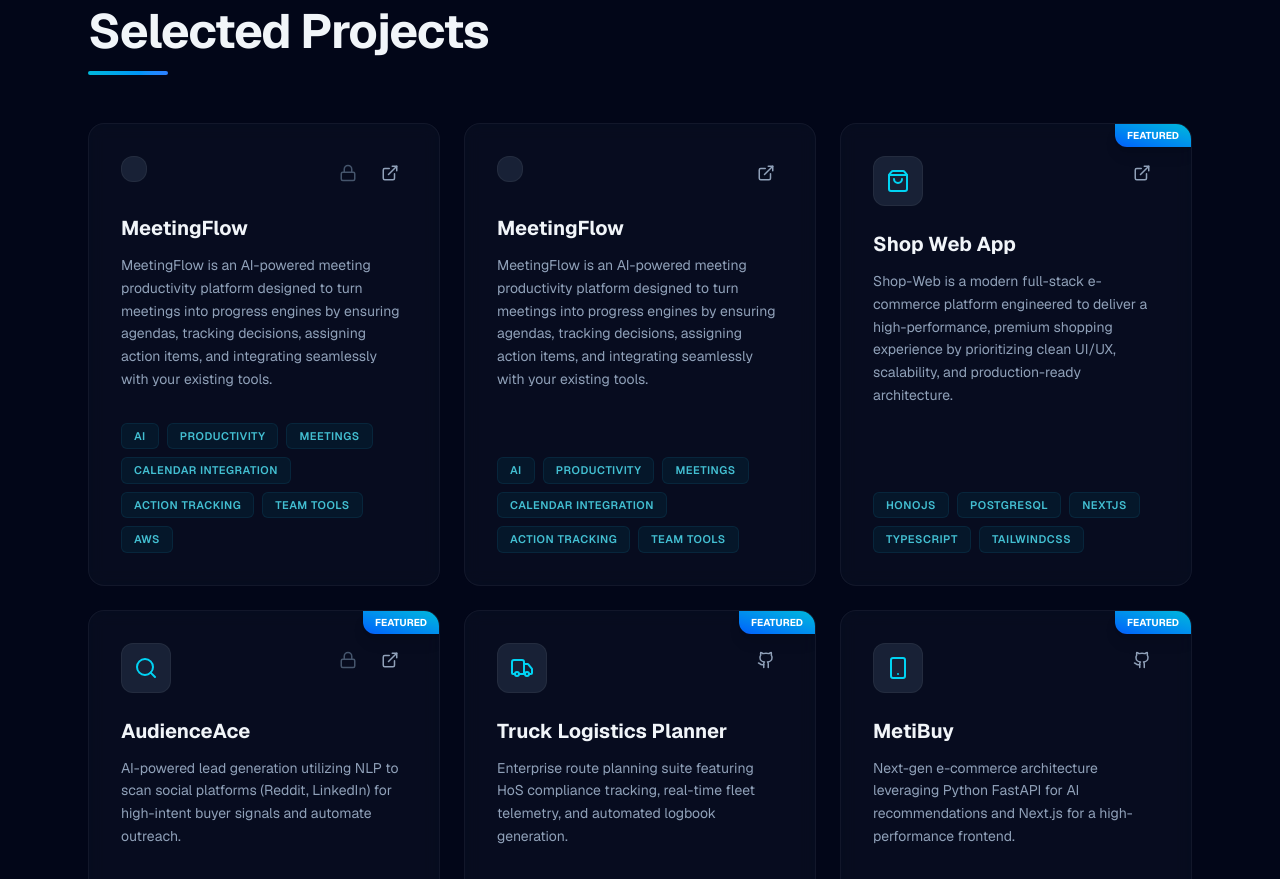
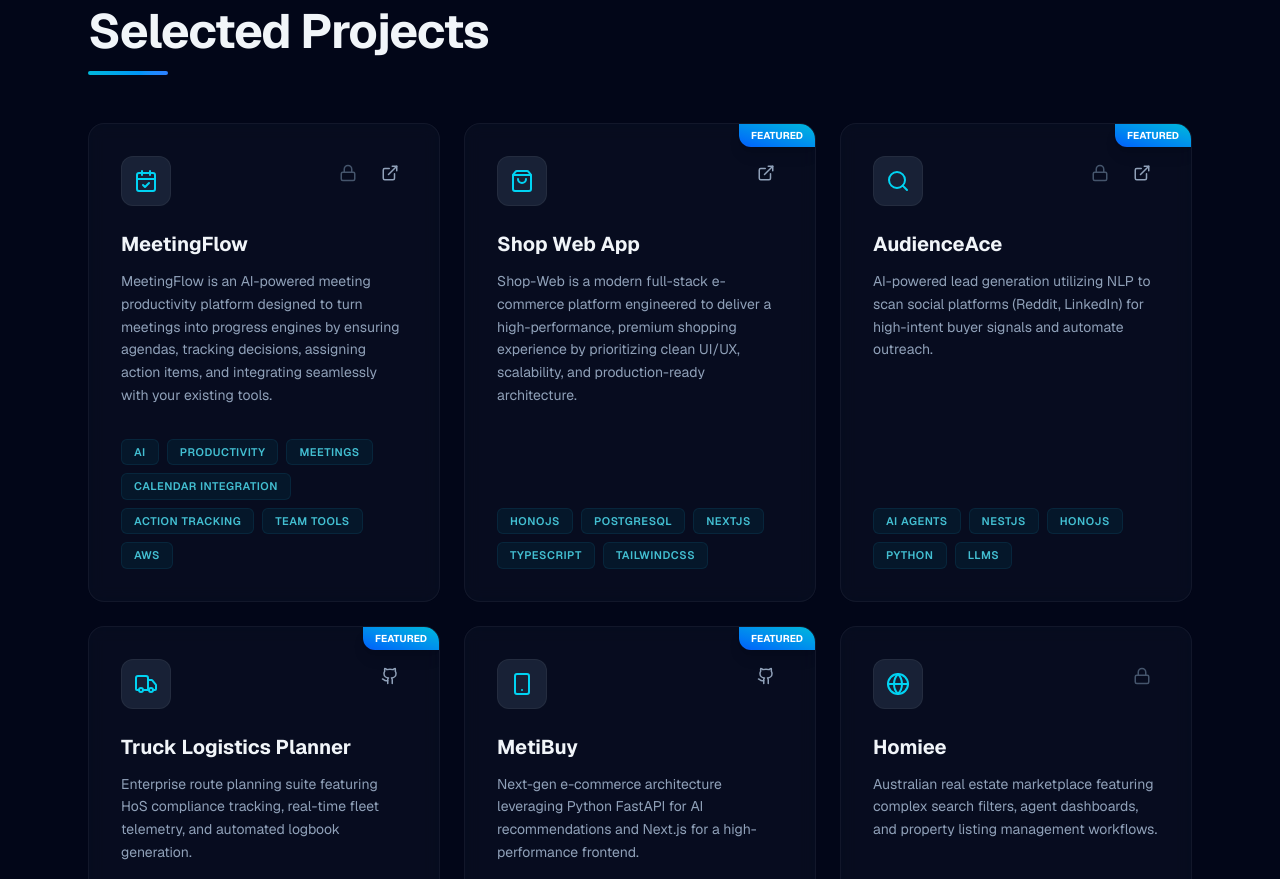
Before and after one commit to metina-platforms/martin-tembo, a Next.js app: page / in a window 1280 px wide. Shown: the part 1660-2539 px from the top of the page. Built offline with nearby package versions, Linux system fonts and the light colour scheme.

Commit message:
fixed project json list error

```diff
--- a/app/page.tsx
+++ b/app/page.tsx
@@ -102,28 +102,19 @@ const techStacks: TechStack[] = [
 ];
 
 const projects: Project[] = [
-{
-  "title": "MeetingFlow",
-  "description": "MeetingFlow is an AI-powered meeting productivity platform designed to turn meetings into progress engines by ensuring agendas, tracking decisions, assigning action items, and integrating seamlessly with your existing tools.",
-  "tags": ["AI","Productivity","Meetings","Calendar Integration","Action Tracking","Team Tools", "AWS"],
-  "link": "https://meetingflow.vercel.app/",
-  "icon": "CalendarCheck",
-  "featured": false,
-  "isPrivate": true
-},
-{
-  "title": "MeetingFlow",
-  "description": "MeetingFlow is an AI-powered meeting productivity platform designed to turn meetings into progress engines by ensuring agendas, tracking decisions, assigning action items, and integrating seamlessly with your existing tools.",
-  "tags": ["AI","Productivity","Meetings","Calendar Integration","Action Tracking","Team Tools"],
-  "link": "https://meetingflow.vercel.app/",
-  "icon": "CalendarCheck",
-  "featured": false,
-  "isPrivate": false
-},
   {
-    title:"Shop Web App",
-    description:"Shop-Web is a modern full-stack e-commerce platform engineered to deliver a high-performance, premium shopping experience by prioritizing clean UI/UX, scalability, and production-ready architecture.",
-    tags:["HonoJS", "PostgreSQL", "NextJS","Typescript", "TailwindCSS"],
+    title: "MeetingFlow",
+    description: "MeetingFlow is an AI-powered meeting productivity platform designed to turn meetings into progress engines by ensuring agendas, tracking decisions, assigning action items, and integrating seamlessly with your existing tools.",
+    tags: ["AI", "Productivity", "Meetings", "Calendar Integration", "Action Tracking", "Team Tools", "AWS"],
+    link: "https://meetingflow.vercel.app/",
+    icon: CalendarCheck,
+    featured: false,
+    isPrivate: true
+  },
+  {
+    title: "Shop Web App",
+    description: "Shop-Web is a modern full-stack e-commerce platform engineered to deliver a high-performance, premium shopping experience by prioritizing clean UI/UX, scalability, and production-ready architecture.",
+    tags: ["HonoJS", "PostgreSQL", "NextJS", "Typescript", "TailwindCSS"],
     link: "https://myshop-enichip.vercel.app/",
     icon: ShoppingBag,
     featured: true,
@@ -261,9 +252,8 @@ const NavLink = ({ href, children, active, onClick }: { href: string; children:
   <a
     href={href}
     onClick={onClick}
-    className={`relative px-4 py-2 text-sm font-medium transition-colors duration-300 ${
-      active ? 'text-cyan-400' : 'text-slate-400 hover:text-slate-100'
-    }`}
+    className={`relative px-4 py-2 text-sm font-medium transition-colors duration-300 ${active ? 'text-cyan-400' : 'text-slate-400 hover:text-slate-100'
+      }`}
   >
     {children}
     {active && (
@@ -309,11 +299,10 @@ const TechStackCard = ({ stack }: { stack: TechStack }) => {
   return (
     <motion.div
       variants={fadeInUp}
-      className={`p-6 rounded-2xl border backdrop-blur-sm bg-slate-900/40 flex flex-col h-full hover:bg-slate-800/40 transition-colors duration-300 ${
-        stack.highlight
+      className={`p-6 rounded-2xl border backdrop-blur-sm bg-slate-900/40 flex flex-col h-full hover:bg-slate-800/40 transition-colors duration-300 ${stack.highlight
           ? 'border-cyan-500/30 shadow-[0_0_15px_rgba(6,182,212,0.1)]'
           : 'border-white/5 hover:border-white/10'
-      }`}
+        }`}
     >
       <div className="flex items-center gap-3 mb-4">
         <div className={`p-2 rounded-lg ${stack.highlight ? 'bg-cyan-500/20 text-cyan-400' : 'bg-slate-800 text-slate-400'}`}>
@@ -327,11 +316,10 @@ const TechStackCard = ({ stack }: { stack: TechStack }) => {
         {stack.skills.map((skill) => (
           <span
             key={skill}
-            className={`text-xs px-2 py-1 rounded border ${
-              stack.highlight
+            className={`text-xs px-2 py-1 rounded border ${stack.highlight
                 ? 'bg-cyan-950/50 border-cyan-900/50 text-cyan-200'
                 : 'bg-slate-950/50 border-slate-800 text-slate-400'
-            }`}
+              }`}
           >
             {skill}
           </span>
```
